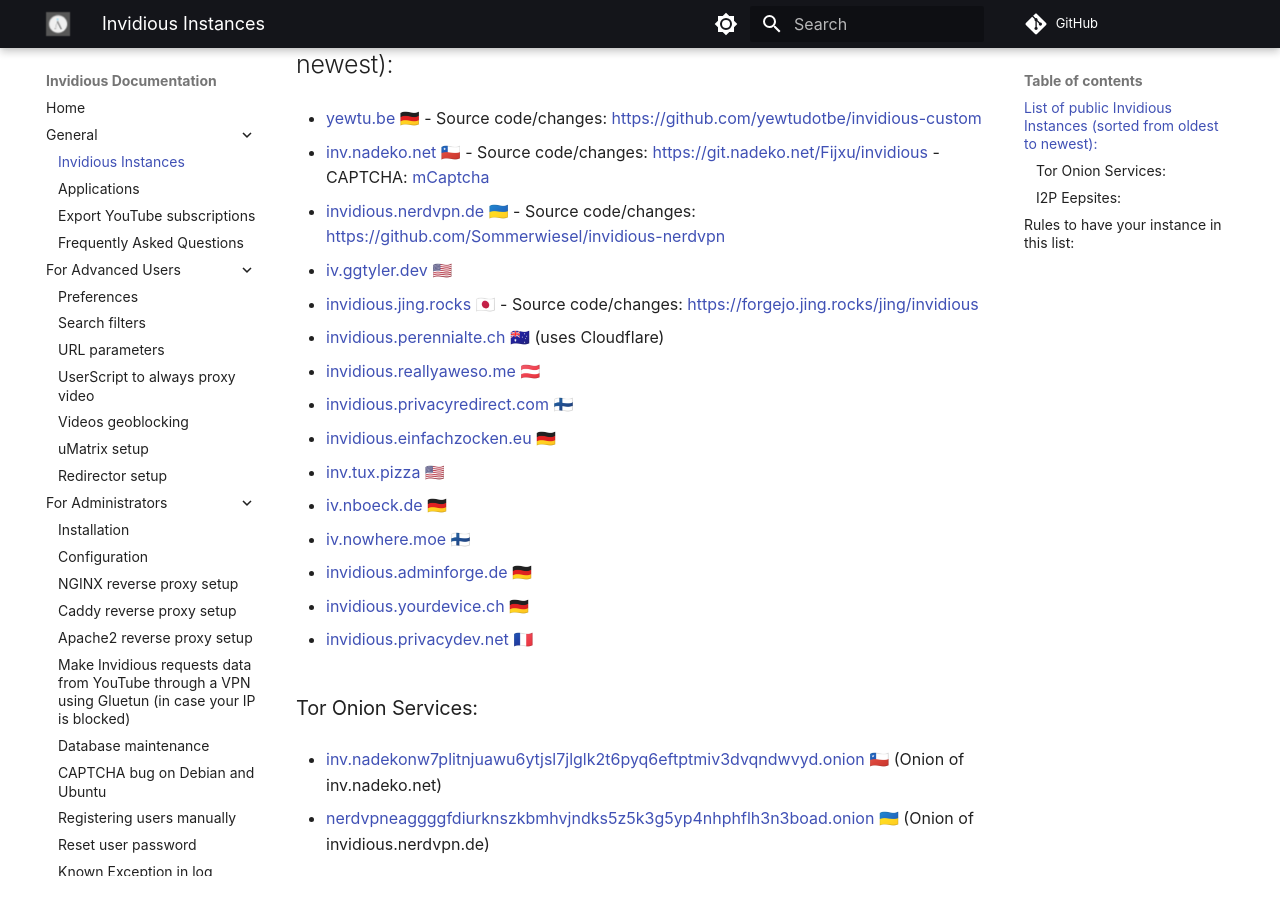
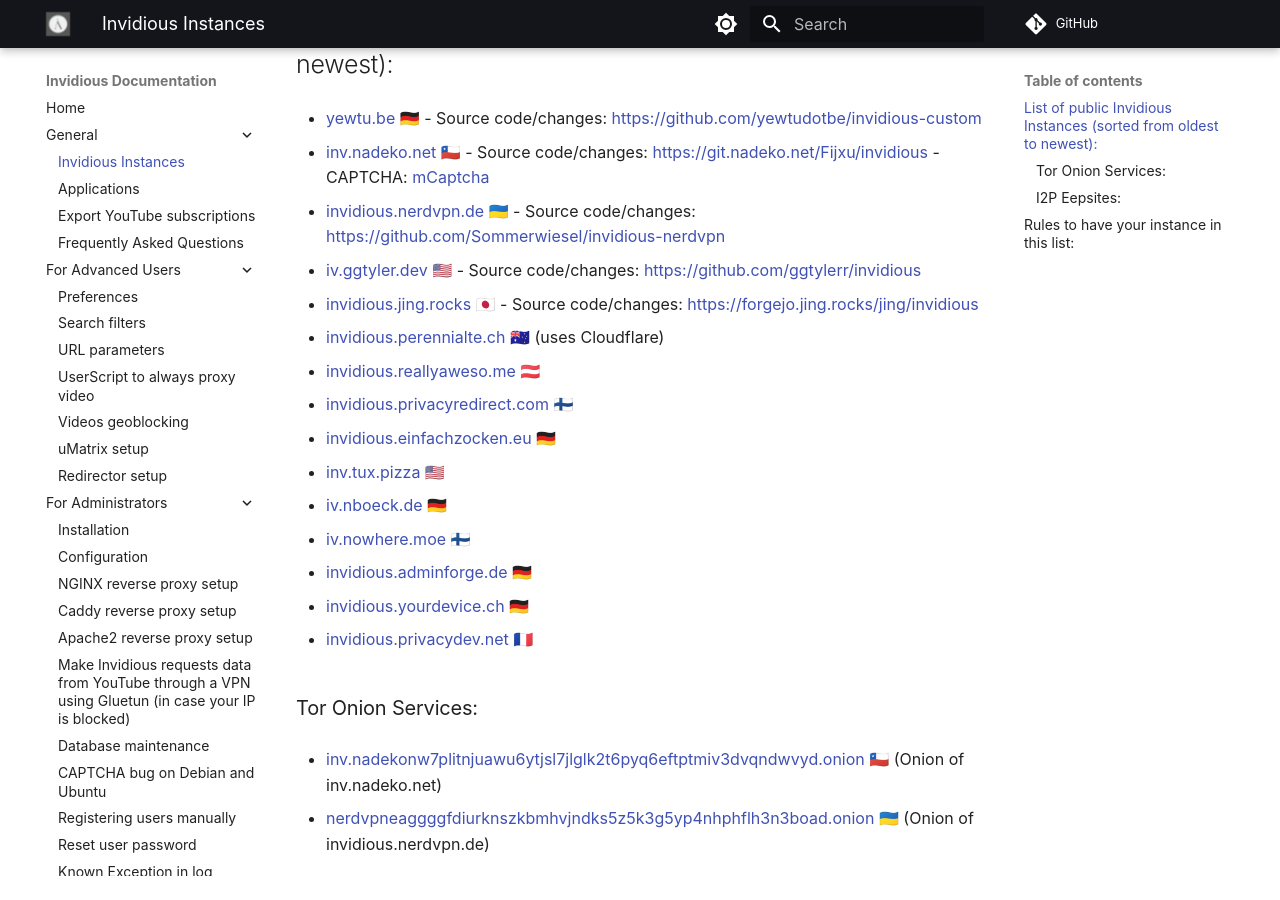
Before and after one commit to iv-org/documentation, an MkDocs documentation site: the page built from docs/instances.md, in a window 1280 px wide and 900 px high, scrolled down 342 px. Built offline with MkDocs 1.6.1 and Material for MkDocs 9.7.7, drawn with Linux system fonts in a browser that asks for light colours; comment, search, counter and statistics services are not loaded.

Commit message:
iv.ggtyler.dev: add link to modified source code

```diff
--- a/docs/instances.md
+++ b/docs/instances.md
@@ -14,7 +14,7 @@
 
 * [invidious.nerdvpn.de](https://invidious.nerdvpn.de) 🇺🇦 - Source code/changes: https://github.com/Sommerwiesel/invidious-nerdvpn
 
-* [iv.ggtyler.dev](https://iv.ggtyler.dev) 🇺🇸
+* [iv.ggtyler.dev](https://iv.ggtyler.dev) 🇺🇸 - Source code/changes: https://github.com/ggtylerr/invidious
 
 * [invidious.jing.rocks](https://invidious.jing.rocks) 🇯🇵 - Source code/changes: https://forgejo.jing.rocks/jing/invidious
 
```
